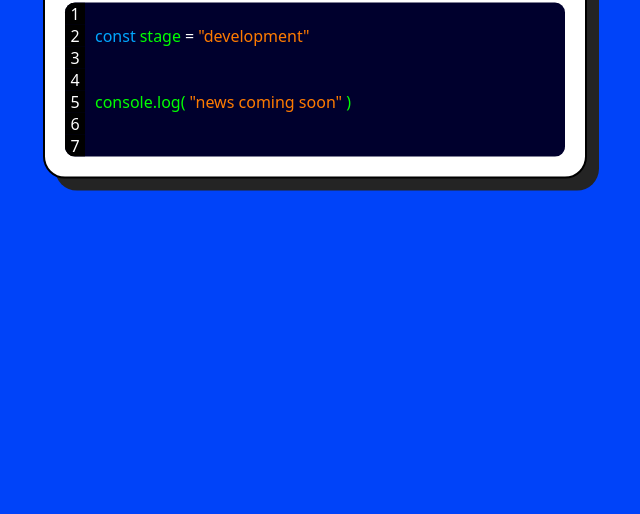
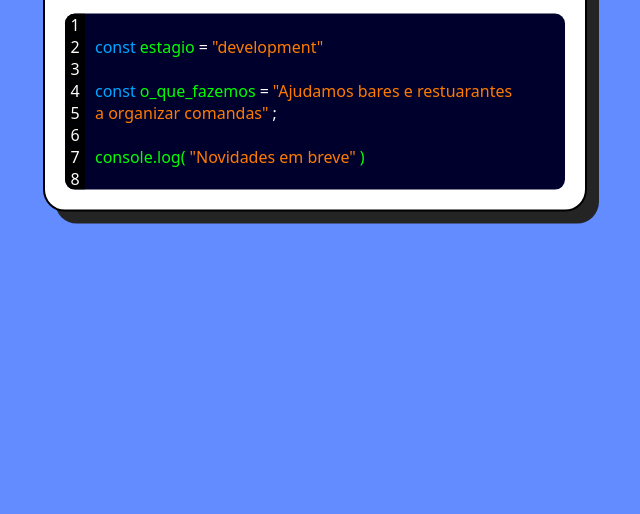
Before and after one commit to renanjoia/wabaco-building-stage, a plain HTML site: page index.html in a window 1280 px wide. Shown: the part 286-800 px from the top of the page, without its empty margins (325-965 px from the left). Drawn offline with Linux system fonts and the light colour scheme.

Commit message:
V2 Maintence mode

```diff
--- a/index.html
+++ b/index.html
@@ -4,6 +4,8 @@
     <meta charset="UTF-8">
     <meta name="viewport" content="width=device-width, initial-scale=1.0">
     <title>Wabaco</title>
+    <meta name="description" content="Somos uma startup que irá ajudar restaurantes, bares e negócios a melhorarem sua gestão de clientes e comandas por meio de tech">
+    <link rel="shortcut icon" href="/images/logo2b.png" type="image/x-icon">
     <link rel="stylesheet" href="./styles/style.css">
 </head>
 <body>
@@ -20,7 +22,7 @@
                 <div class="code-line-value">2</div>
                 <div class="code-line-content">
                     <span class="const-not">const</span>
-                    <span class="var-not">stage</span>
+                    <span class="var-not">estagio</span>
                     <span>=</span>
                     <span class="var-content-not">"development"</span>
                 </div>
@@ -30,13 +32,18 @@
             </div>
             <div class="code-line-height">
                 <div class="code-line-value">4</div>
+                <div class="code-line-content">
+                    <span class="const-not">const</span>
+                    <span class="var-not">o_que_fazemos</span>
+                    <span>=</span>
+                    <span class="var-content-not">"Ajudamos bares e restuarantes</span>
+                </div>
             </div>
             <div class="code-line-height">
                 <div class="code-line-value">5</div>
                 <div class="code-line-content">
-                    <span class="var-not">console.log(</span>
-                    <span class="var-content-not">"news coming soon"</span>
-                    <span class="var-not">)</span>
+                    <span class="var-content-not">a organizar comandas"</span>
+                    <span>;</span>
                 </div>
             </div>
             <div class="code-line-height">
@@ -44,6 +51,14 @@
             </div>
             <div class="code-line-height">
                 <div class="code-line-value">7</div>
+                <div class="code-line-content">
+                    <span class="var-not">console.log(</span>
+                    <span class="var-content-not">"Novidades em breve"</span>
+                    <span class="var-not">)</span>
+                </div>
+            </div>
+            <div class="code-line-height">
+                <div class="code-line-value">8</div>
             </div>
         </div>
     </div>
--- a/styles/style.css
+++ b/styles/style.css
@@ -1,6 +1,6 @@
 body{
     margin: 0px;
-    background-color: rgb(0, 67, 249);
+    background-color: rgb(98, 140, 255);
     padding: 40px;
     font-family: system-ui, -apple-system, BlinkMacSystemFont, 'Segoe UI', Roboto, Oxygen, Ubuntu, Cantarell, 'Open Sans', 'Helvetica Neue', sans-serif;
 }
```
